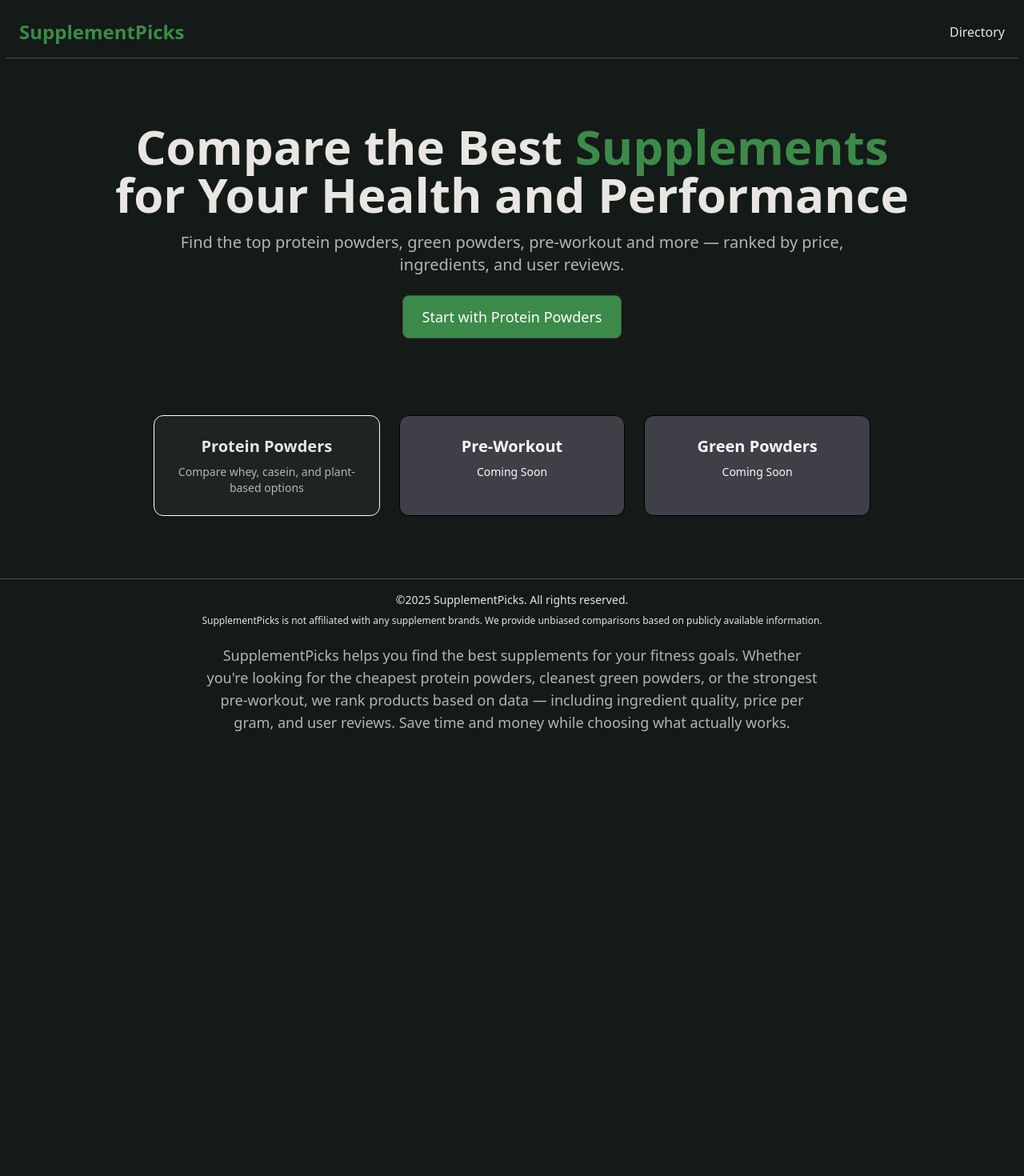
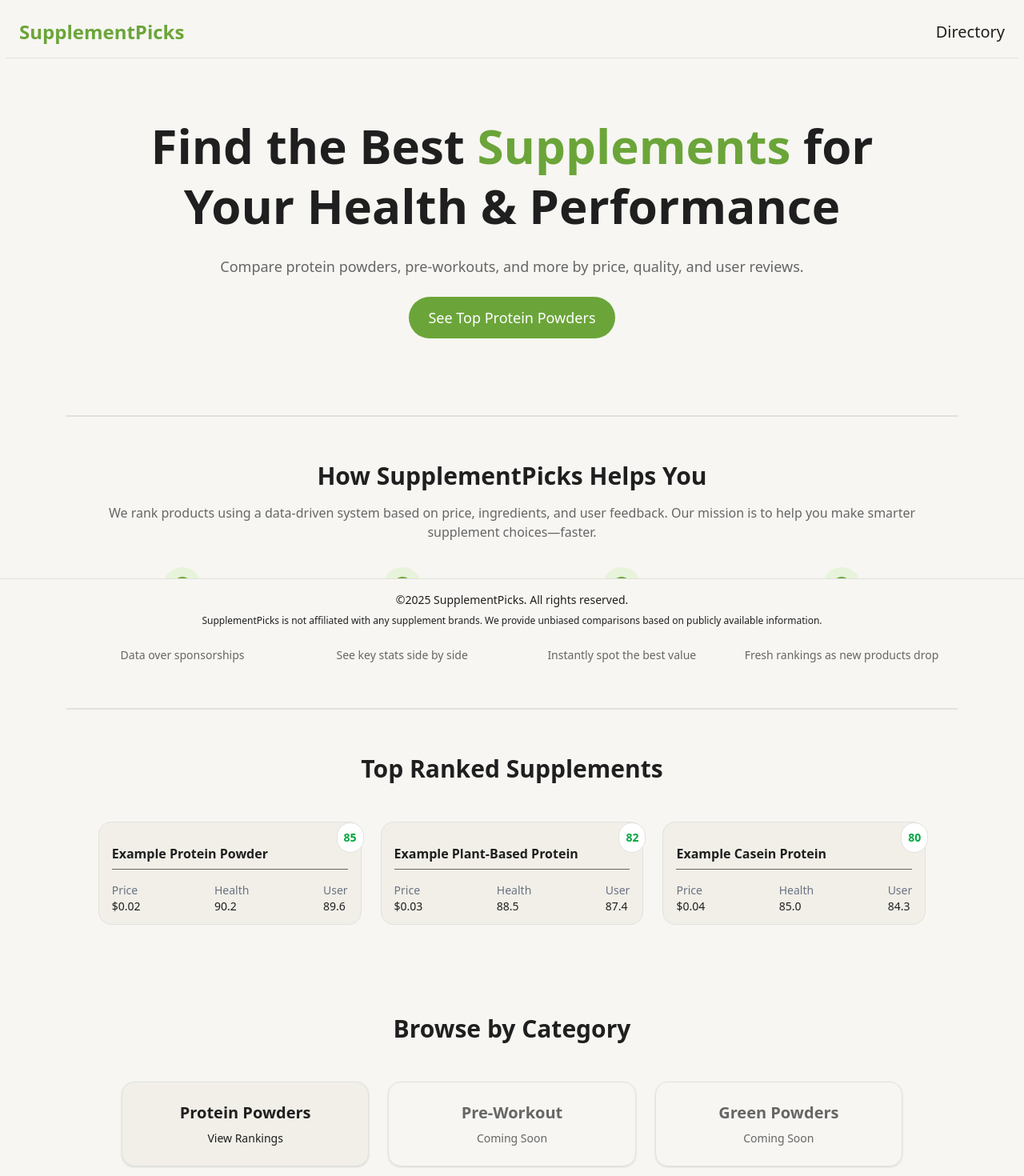
Before and after one commit to OmarAz01/sp-v2, a Next.js app in the folder frontend/: page / in a window 1280 px wide. Shown: the top 1470 px of the page at 80% size. Before the commit the page ends 1081 px from the top, so only its background shows below. Built offline with nearby package versions, Linux system fonts and the light colour scheme.

Commit message:
New Lighter frontend design

```diff
--- a/frontend/src/app/globals.css
+++ b/frontend/src/app/globals.css
@@ -1,16 +1,16 @@
 @import 'tailwindcss';
 
 :root {
-  --color-brandName: #3c8a4a; /* Herbal green (rich but vibrant) */
-  --color-background: #141a17; /* Deep pine green/charcoal */
-  --color-primaryAccent: #2e3c36; /* Forest slate */
-  --color-secondaryAccent: #5c6f62; /* Muted sage */
-  --color-textPrimary: #e8e6e3; /* Light beige for high contrast */
-  --color-textSecondary: #b1b6b2; /* Gray-sage */
-  --color-buttonBackground: #3c8a4a; /* Herbal green */
-  --color-buttonText: #ffffff; /* Clear on green */
-  --color-cardBackground: #1e2421; /* Slight contrast over background */
-  --color-borderColor: #48534e; /* Slate outline */
+  --color-brandName: #6ba539; /* Herbal green */
+  --color-buttonBackground: #6ba539; /* CTA and highlights */
+  --color-buttonText: #ffffff; /* Always white for contrast */
+  --color-background: #f7f6f2; /* Soft off-white (main background) */
+  --color-cardBackground: #f1efe8; /* Pure white card base */
+  --color-borderColor: #e2e2dd; /* Light, warm gray for borders */
+  --color-primaryAccent: #e8f3db; /* Pale herbal accent (icons, badges) */
+  --color-secondaryAccent: #c5d6bb; /* Muted sage (subtle contrast areas) */
+  --color-textPrimary: #1f1f1f; /* Deep neutral black */
+  --color-textSecondary: #666666; /* Muted medium gray for helper text */
 }
 
 @keyframes marquee {
--- a/frontend/src/app/layout.js
+++ b/frontend/src/app/layout.js
@@ -13,10 +13,10 @@ export default function RootLayout({children}) {
       <body className={`bg-background p-2 flex flex-col items-center`}>
         <header className='w-full max-w-screen-xl mx-auto'>
           <nav className='flex justify-between items-center w-full px-4 py-4 border-b border-borderColor'>
-            <Link href='/' className='text-2xl font-bold text-brandName'>
+            <Link href='/' className='sm:text-2xl text-base font-bold text-brandName'>
               SupplementPicks
             </Link>
-            <ul className='flex space-x-6 text-textPrimary'>
+            <ul className='flex space-x-6 text-textPrimary sm:text-xl text-base'>
               <li>
                 <Link className='hover:underline' href='/directory'>
                   Directory
--- a/frontend/src/app/page.js
+++ b/frontend/src/app/page.js
@@ -1,102 +1,203 @@
 import Link from 'next/link'
 import Head from 'next/head'
 
-export default function Home() {
+export default async function Home() {
+  // const res = await fetch('https://api.example.com/top-products')
+  // const topProducts = await res.json()
+
+  const topProducts = [
+    {
+      name: 'Example Protein Powder',
+      ingredients: ['Whey Protein Isolate', 'Natural Flavors', 'Stevia'],
+      pricePerUnit: 0.02,
+      healthScore: 90.2,
+      userScore: 89.6,
+      link: 'https://example.com/product1',
+      overall: 85,
+    },
+    {
+      name: 'Example Plant-Based Protein',
+      ingredients: ['Pea Protein', 'Brown Rice Protein', 'Natural Flavors'],
+      pricePerUnit: 0.03,
+      healthScore: 88.5,
+      userScore: 87.4,
+      link: 'https://example.com/product2',
+      overall: 82,
+    },
+    {
+      name: 'Example Casein Protein',
+      ingredients: ['Micellar Casein', 'Natural Flavors', 'Stevia'],
+      pricePerUnit: 0.04,
+      healthScore: 85.0,
+      userScore: 84.3,
+      link: 'https://example.com/product3',
+      overall: 80,
+    },
+  ]
+
   return (
     <>
       <Head>
         <title>SupplementPicks – Compare the Best Supplements</title>
         <meta
           name='description'
-          content='Discover top protein powders, creatine, and pre-workout supplements ranked by health score, price per gram, taste, and more.'
+          content='Discover top protein powders, pre-workouts, and more ranked by ingredients, price, and user reviews.'
         />
       </Head>
-
       <main className='p-2 text-textPrimary min-h-[1000px]'>
-        {/* Hero Section */}
-        <section className='text-center justify-center items-center flex flex-col max-w-screen-lg mx-auto mb-12 sm:mb-24 mt-8 xl:mt-18'>
-          <h1 className='md:text-6xl text-3xl font-bold mb-4'>
-            Compare the Best <span className='text-brandName'>Supplements</span> for Your Health and
+        {/* 1. Hero Section */}
+        <section className='text-center px-4 sm:px-6 pt-10 sm:pt-16 pb-14 sm:pb-24 max-w-screen-lg mx-auto'>
+          <h1 className='text-3xl sm:text-5xl md:text-6xl font-bold leading-tight mb-4 sm:mb-6'>
+            Find the Best <span className='text-brandName'>Supplements</span> for Your Health &amp;
             Performance
           </h1>
-          <p className='md:text-xl text-base text-textSecondary mb-6 max-w-4xl'>
-            Find the top protein powders, green powders, pre-workout and more — ranked by price,
-            ingredients, and user reviews.
+          <p className='text-base sm:text-lg text-textSecondary mb-6'>
+            Compare protein powders, pre-workouts, and more by price, quality, and user reviews.
           </p>
           <Link
             href='/protein-powders'
-            className='inline-block bg-buttonBackground text-buttonText px-6 py-3 rounded-lg text-sm md:text-lg hover:scale-102 border-borderColor border transition'
+            className='inline-block bg-buttonBackground text-buttonText text-base sm:text-lg px-6 py-3 rounded-full hover:opacity-90 transition'
           >
-            Start with Protein Powders
+            See Top Protein Powders
           </Link>
         </section>
 
-        {/* Category Cards */}
-        <section className='grid grid-cols-1 sm:grid-cols-3 gap-6 max-w-4xl mx-auto mb-12 sm:mb-24'>
-          <Link
-            href='/protein-powders'
-            className='border-white border hover:scale-102 rounded-xl p-6 text-center shadow hover:shadow-md transition bg-cardBackground'
-          >
-            <h2 className='text-xl font-semibold mb-2'>Protein Powders</h2>
-            <p className='text-textSecondary text-sm'>
-              Compare whey, casein, and plant-based options
+        {/* 2. How It Works / Value Prop */}
+        <section className='py-10 sm:py-14 px-4 sm:px-6 border-y-2 border-borderColor'>
+          <div className='max-w-5xl mx-auto text-center mb-4 sm:mb-8'>
+            <h2 className='text-2xl sm:text-3xl font-semibold mb-3 sm:mb-4'>
+              How SupplementPicks Helps You
+            </h2>
+            <p className='text-sm sm:text-base text-textSecondary'>
+              We rank products using a data-driven system based on price, ingredients, and user
+              feedback. Our mission is to help you make smarter supplement choices—faster.
             </p>
-          </Link>
-
-          <div className='border-black border rounded-xl p-6 text-center text-gray-50 bg-zinc-700'>
-            <h2 className='text-xl font-semibold mb-2'>Pre-Workout</h2>
-            <p className='text-sm'>Coming Soon</p>
           </div>
-
-          <div className='border-black border rounded-xl p-6 text-center text-gray-50 bg-zinc-700'>
-            <h2 className='text-xl font-semibold mb-2'>Green Powders</h2>
-            <p className='text-sm'>Coming Soon</p>
+          <div className='grid sm:grid-cols-2 lg:grid-cols-4 gap-6 sm:gap-8 max-w-6xl mx-auto text-center'>
+            {['Unbiased Rankings', 'Compare Metrics', 'Save Time & Money', 'Updated Regularly'].map(
+              (title, idx) => (
+                <div key={idx} className='flex flex-col items-center'>
+                  <div className='w-12 h-12 rounded-full bg-[#e8f3db] flex items-center justify-center mb-4'>
+                    <div className='w-6 h-6 bg-[#6ba539] rounded-full'></div>
+                  </div>
+                  <h3 className='font-semibold mb-1 sm:mb-2 text-base sm:text-lg text-textPrimary'>
+                    {title}
+                  </h3>
+                  <p className='text-xs sm:text-sm text-textSecondary'>
+                    {
+                      [
+                        'Data over sponsorships',
+                        'See key stats side by side',
+                        'Instantly spot the best value',
+                        'Fresh rankings as new products drop',
+                      ][idx]
+                    }
+                  </p>
+                </div>
+              )
+            )}
           </div>
         </section>
 
-        {/* Top Ranked Supplements */}
-        {/* <section className='max-w-3xl mx-auto mb-16 text-center flex flex-col items-center justify-center'>
-          <h3 className='text-2xl font-bold mb-6 border-b-2 w-fit border-borderColor px-4'>
-            Top Protein Powders
-          </h3>
+        {/* 3. Top 3 Supplements */}
+        <section className='py-10 sm:py-14 px-4 sm:px-6 max-w-6xl mx-auto'>
+          <h2 className='text-2xl sm:text-3xl font-semibold text-center mb-8 sm:mb-12'>
+            Top Ranked Supplements
+          </h2>
+          <div className='grid md:gap-6 gap-4 max-w-screen-xl mx-auto px-4 sm:grid-cols-2 lg:grid-cols-3'>
+            {topProducts.map((product, idx) => (
+              <a
+                key={idx}
+                href={product.link}
+                target='_blank'
+                rel='noopener noreferrer'
+                tabIndex={0}
+                aria-label={`Open ${product.name} in new tab`}
+                className='relative z-1 group border border-borderColor rounded-2xl bg-cardBackground text-textPrimary py-3 px-4 cursor-pointer transition-shadow hover:shadow-lg hover:scale-102 block'
+              >
+                <div
+                  className={`absolute top-0 -right-1 z-2 bg-white border border-borderColor text-sm font-semibold p-2 rounded-full ${
+                    product.overall >= 80
+                      ? 'text-green-600'
+                      : product.overall >= 75
+                      ? 'text-yellow-600'
+                      : 'text-red-800'
+                  }`}
+                >
+                  {product.overall}
+                </div>
 
-          <div className='space-y-4'>
-            <div className='text-2xl font-semibold'>
-              <span className='text-3xl font-bold' style={{color: '#d4af37'}}>
-                Optimum Nutrition Gold Standard Whey
+                <h2 className='text-base text-left mr-4 font-bold mt-4 mb-2 leading-snug'>
+                  {product.name}
+                </h2>
+
+                <div className='flex justify-between text-sm text-textSecondary border-t pt-4'>
+                  <div className='flex flex-col'>
+                    <span className='text-gray-500'>Price</span>
+                    <span className='text-textPrimary font-medium'>
+                      ${product.pricePerUnit.toFixed(2)}
                     </span>
                   </div>
-
-            <div className='text-xl font-medium'>
-              <span className='text-2xl' style={{color: '#a9a9a9'}}>
-                Dymatize ISO100
+                  <div className='flex flex-col'>
+                    <span className='text-gray-500'>Health</span>
+                    <span className='text-textPrimary font-medium'>
+                      {product.healthScore.toFixed(1)}
                     </span>
                   </div>
-
-            <div className='text-lg font-normal'>
-              <span className='text-xl' style={{color: '#cd7f32'}}>
-                MyProtein Impact Whey
+                  <div className='flex flex-col'>
+                    <span className='text-gray-500'>User</span>
+                    <span className='text-textPrimary font-medium'>
+                      {product.userScore.toFixed(1)}
                     </span>
                   </div>
                 </div>
+              </a>
+            ))}
+          </div>
+        </section>
 
-          <div className='text-center mt-6'>
-            <Link href='/protein-powders' className='text-blue-600 hover:underline text-sm'>
-              View full rankings →
+        {/* 4. Browse by Category */}
+        <section className='py-10 sm:py-14 px-4 sm:px-6 max-w-5xl mx-auto'>
+          <h2 className='text-2xl sm:text-3xl font-semibold text-center mb-8 sm:mb-12'>
+            Browse by Category
+          </h2>
+          <div className='grid sm:grid-cols-3 gap-4 sm:gap-6'>
+            {[
+              ['Protein Powders', '/protein-powders'],
+              ['Pre-Workout', '#'],
+              ['Green Powders', '#'],
+            ].map(([label, link], idx) => (
+              <Link
+                key={idx}
+                href={link}
+                className={`rounded-2xl p-4 sm:p-6 text-center shadow-sm transition border ${
+                  link === '#'
+                    ? 'bg-primaryAccent text-textSecondary border-borderColor cursor-not-allowed'
+                    : 'bg-cardBackground hover:shadow-md border-borderColor text-textPrimary'
+                }`}
+              >
+                <h3 className='text-lg sm:text-xl font-semibold mb-1 sm:mb-2'>{label}</h3>
+                <p className='text-xs sm:text-sm'>
+                  {link === '#' ? 'Coming Soon' : 'View Rankings'}
+                </p>
               </Link>
+            ))}
           </div>
-        </section> */}
+        </section>
 
-        {/* SEO Text Section */}
-        <section className='max-w-3xl mx-auto text-sm text-center leading-relaxed'>
-          <h2 className='md:text-5xl text-2xl font-semibold mb-4 text-textPrimary'>Our Goal</h2>
-          <p className='md:text-lg text-textSecondary '>
-            SupplementPicks helps you find the best supplements for your fitness goals. Whether
-            you're looking for the cheapest protein powders, cleanest green powders, or the
-            strongest pre-workout, we rank products based on data — including ingredient quality,
-            price per gram, and user reviews. Save time and money while choosing what actually
-            works.
+        {/* 5. SEO / Trust Section */}
+        <section className='py-10 sm:py-14 px-4 sm:px-6 sm:mb-12 border-t-2 border-borderColor'>
+          <div className='max-w-3xl mx-auto text-center'>
+            <h2 className='text-xl sm:text-2xl font-semibold mb-3 sm:mb-4'>
+              Why Trust SupplementPicks?
+            </h2>
+            <p className='text-xs sm:text-base text-textSecondary mb-3 sm:mb-4'>
+              We include no sponsored placements. All products are ranked using publicly available
+              data on ingredients, price, and user reviews. Our goal is to provide unbiased,
+              transparent comparisons to help you make informed choices. We update our rankings
+              regularly to reflect the latest products and user feedback.
             </p>
+          </div>
         </section>
       </main>
     </>
--- a/frontend/src/app/protein-powders/page.js
+++ b/frontend/src/app/protein-powders/page.js
@@ -13,7 +13,7 @@ export default async function ProteinPowders({searchParams}) {
             Compare protein powders by cost per gram of protein, ingredient quality, user ratings,
             and overall score.
           </p>
-          <div className='flex gap-3 mt-6 text-sm text-gray-200 text-start'>
+          <div className='flex gap-3 mt-6 text-sm text-gray-900 text-start'>
             <a href='/protein-powders' className='hover:underline'>
               Overall
             </a>
```
Lines whose indentation alone changed are shown as unchanged.
